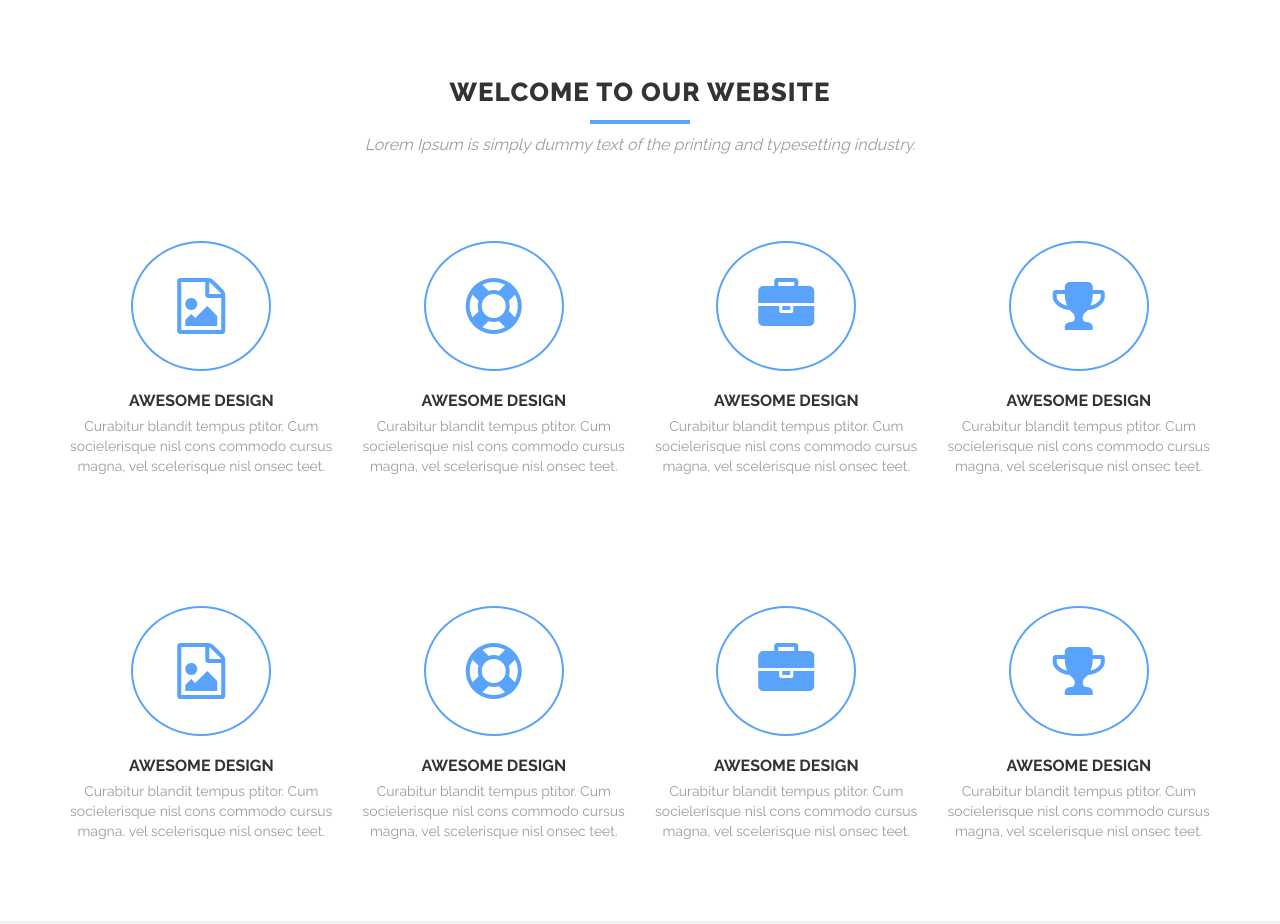
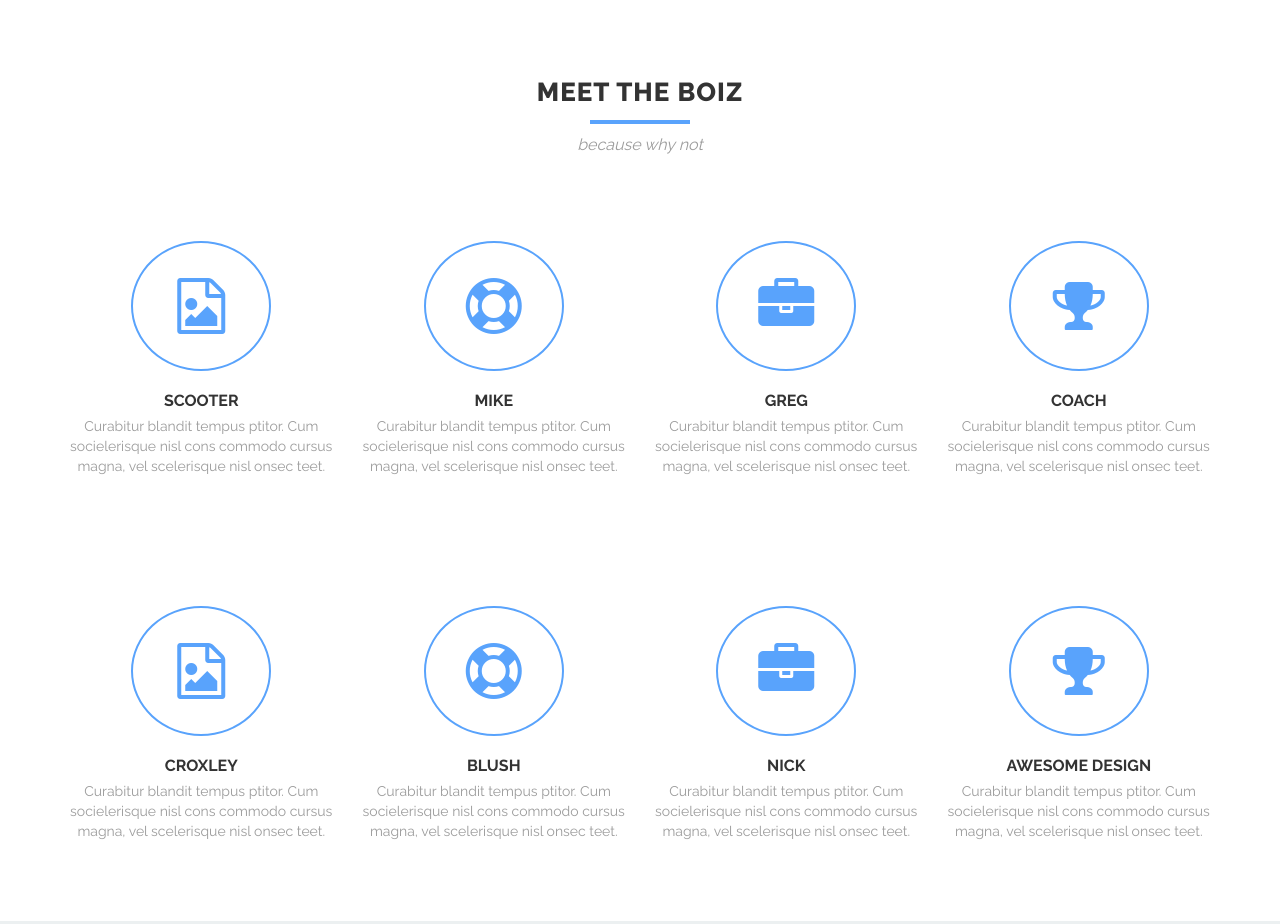
Before and after one commit to msolomonTMG/obpbeach.house, a plain HTML site: page index.html in a window 1280 px wide. Shown: the part 804-1728 px from the top of the page. Drawn offline with nearby package versions, Linux system fonts and the light colour scheme.

Commit message:
Update index.html

```diff
--- a/index.html
+++ b/index.html
@@ -87,8 +87,8 @@
 						<div class="row">
 						<!-- About text start -->
 							<div class="section-title">
-								<h2>Welcome to our website</h2>
-								<p>Lorem Ipsum is simply dummy text of the printing and typesetting industry.</p>
+								<h2>Meet the Boiz</h2>
+								<p>because why not</p>
 							</div>
 						<!-- About text end -->
 						</div>
@@ -99,7 +99,7 @@
 										<div class="welcome_icon">
 											<i class="fa fa-file-image-o fa-4x"></i>
 										</div>
-										<h2>AWESOME DESIGN</h2>
+										<h2>SCOOTER</h2>
 										<p>Curabitur blandit tempus ptitor. Cum socielerisque nisl cons commodo cursus magna, vel scelerisque nisl onsec teet. </p>
 									</div>
 								</div>
@@ -108,7 +108,7 @@
 									<div class="welcome_icon">
 										<i class="fa fa-life-ring fa-4x"></i>
 									</div>
-									<h2>AWESOME DESIGN</h2>
+									<h2>MIKE</h2>
 									<p>Curabitur blandit tempus ptitor. Cum socielerisque nisl cons commodo cursus magna, vel scelerisque nisl onsec teet. </p>
 								</div>
 							</div>
@@ -117,7 +117,7 @@
 									<div class="welcome_icon">
 										<i class="fa fa-briefcase fa-4x"></i>
 									</div>
-									<h2>AWESOME DESIGN</h2>
+									<h2>GREG</h2>
 									<p>Curabitur blandit tempus ptitor. Cum socielerisque nisl cons commodo cursus magna, vel scelerisque nisl onsec teet. </p>
 								</div>
 							</div>
@@ -126,7 +126,7 @@
 									<div class="welcome_icon">
 										<i class="fa fa-trophy fa-4x"></i>
 									</div>
-									<h2>AWESOME DESIGN</h2>
+									<h2>COACH</h2>
 									<p>Curabitur blandit tempus ptitor. Cum socielerisque nisl cons commodo cursus magna, vel scelerisque nisl onsec teet. </p>
 								</div>
 							</div>
@@ -137,7 +137,7 @@
 										<div class="welcome_icon">
 											<i class="fa fa-file-image-o fa-4x"></i>
 										</div>
-										<h2>AWESOME DESIGN</h2>
+										<h2>CROXLEY</h2>
 										<p>Curabitur blandit tempus ptitor. Cum socielerisque nisl cons commodo cursus magna, vel scelerisque nisl onsec teet. </p>
 									</div>
 								</div>
@@ -146,7 +146,7 @@
 									<div class="welcome_icon">
 										<i class="fa fa-life-ring fa-4x"></i>
 									</div>
-									<h2>AWESOME DESIGN</h2>
+									<h2>BLUSH</h2>
 									<p>Curabitur blandit tempus ptitor. Cum socielerisque nisl cons commodo cursus magna, vel scelerisque nisl onsec teet. </p>
 								</div>
 							</div>
@@ -155,7 +155,7 @@
 									<div class="welcome_icon">
 										<i class="fa fa-briefcase fa-4x"></i>
 									</div>
-									<h2>AWESOME DESIGN</h2>
+									<h2>NICK</h2>
 									<p>Curabitur blandit tempus ptitor. Cum socielerisque nisl cons commodo cursus magna, vel scelerisque nisl onsec teet. </p>
 								</div>
 							</div>
```
